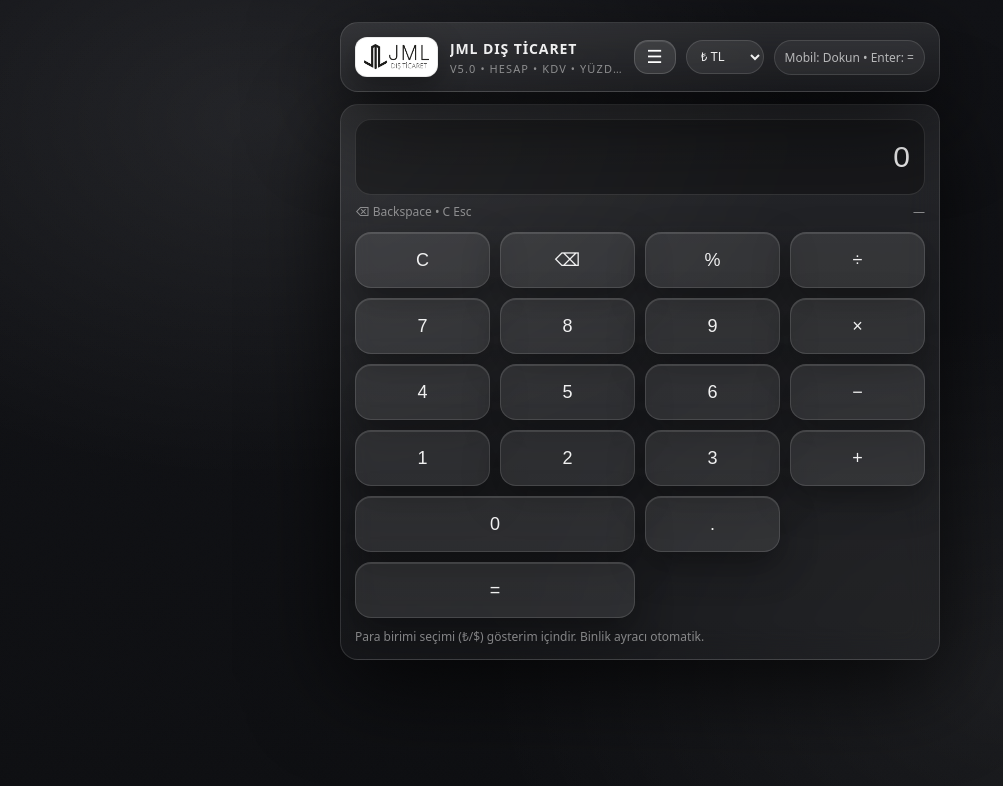
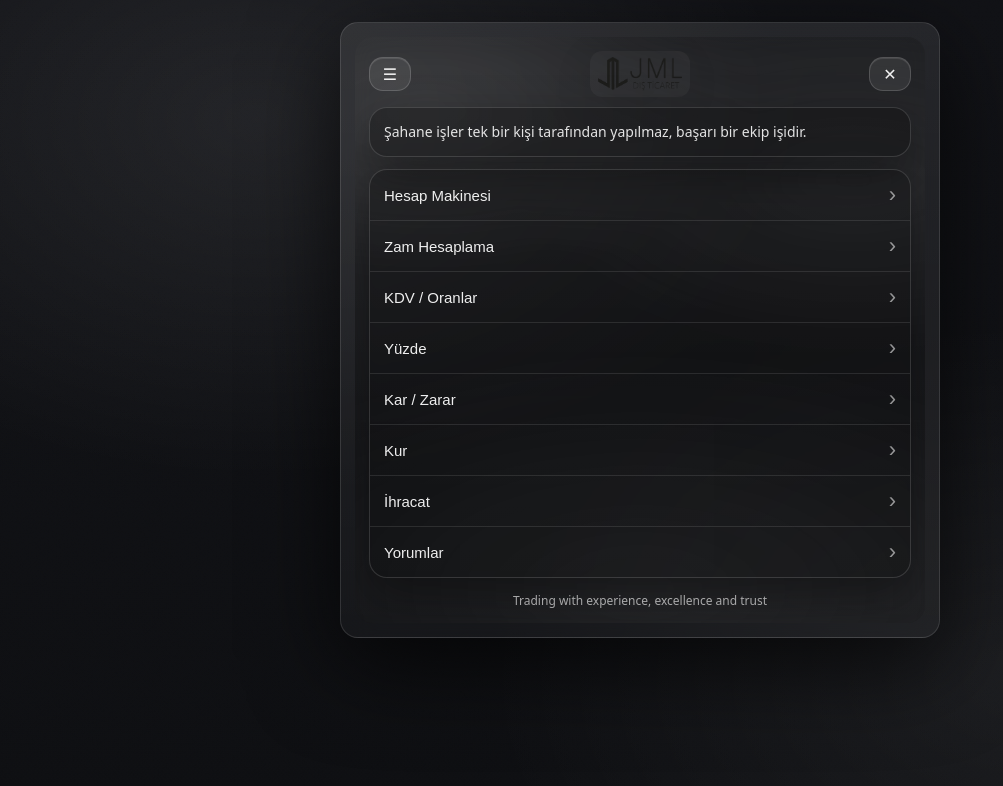
Before and after one commit to alikural0/jml-hesap, a plain HTML site: page index.html in a window 1280 px wide. Shown: the whole page, without its empty margins (0-1003 px from the left). Drawn offline with Linux system fonts and the light colour scheme; no server answers.

Commit message:
index.html

```diff
--- a/index.html
+++ b/index.html
@@ -47,6 +47,7 @@
 
     .wrap{width:min(600px,100%); display:flex; flex-direction:column; gap:12px; position:relative; z-index:1}
 
+    /* TOPBAR (normal ekranlarda) */
     .topbar{
       position:relative;
       z-index:10;
@@ -131,6 +132,127 @@
     .panel{display:none; padding:14px}
     .panel.active{display:block}
 
+    /* HOME menüde topbar gizle (senin görseldeki gibi) */
+    body.mode-home .topbar{ display:none; }
+
+    /* HOME (Menü tasarımı 1e1) */
+    .homeHero{
+      position:relative;
+      padding:14px;
+      border-radius:var(--r);
+      overflow:hidden;
+      min-height: 560px;
+    }
+    .homeHero::before{
+      content:"";
+      position:absolute; inset:-30px;
+      background:
+        radial-gradient(520px 260px at 18% 18%, rgba(255,255,255,.10), transparent 60%),
+        radial-gradient(520px 260px at 82% 28%, rgba(255,255,255,.08), transparent 62%),
+        radial-gradient(700px 340px at 50% 88%, rgba(255,255,255,.07), transparent 66%),
+        rgba(0,0,0,.18);
+      filter: blur(10px);
+      opacity:.95;
+      transform: scale(1.06);
+      pointer-events:none;
+    }
+    .homeHero > *{ position:relative; z-index:1; }
+
+    .homeTop{
+      display:flex;
+      align-items:center;
+      justify-content:space-between;
+      gap:12px;
+      margin-bottom:10px;
+    }
+    .homeMiniBtn{
+      height:34px; width:42px;
+      border-radius:14px;
+      border:1px solid var(--stroke);
+      background:rgba(255,255,255,.08);
+      color:var(--text);
+      font-size:16px;
+      cursor:pointer;
+      box-shadow: inset 0 1px 0 rgba(255,255,255,.10);
+    }
+    .homeMiniBtn:active{ transform:scale(.98); }
+
+    .homeLogoWrap{ flex:1; display:flex; justify-content:center; }
+    .homeLogo{
+      height:46px;
+      width:auto;
+      opacity:.92;
+      filter: drop-shadow(0 10px 26px rgba(0,0,0,.55));
+      border-radius:12px;
+      background:rgba(255,255,255,.04);
+      padding:6px 8px;
+    }
+
+    .homeQuoteCard{
+      padding:14px 14px;
+      border-radius:18px;
+      border:1px solid rgba(255,255,255,.14);
+      background:rgba(0,0,0,.28);
+      color:rgba(255,255,255,.88);
+      line-height:1.45;
+      font-size:14px;
+      box-shadow: 0 18px 46px rgba(0,0,0,.38);
+      margin-bottom:12px;
+    }
+
+    .homeListCard{
+      border-radius:18px;
+      border:1px solid rgba(255,255,255,.14);
+      background:rgba(0,0,0,.22);
+      overflow:hidden;
+      box-shadow: 0 18px 46px rgba(0,0,0,.38);
+    }
+    .homeRow{
+      width:100%;
+      display:flex;
+      align-items:center;
+      justify-content:space-between;
+      gap:10px;
+      padding:14px 14px;
+      background:transparent;
+      border:0;
+      color:var(--text);
+      font-size:15px;
+      cursor:pointer;
+      text-align:left;
+    }
+    .homeRow + .homeRow{ border-top:1px solid rgba(255,255,255,.10); }
+    .homeRow:hover{ background:rgba(255,255,255,.06); }
+    .homeRow:active{ background:rgba(255,255,255,.08); }
+    .homeRow i{
+      font-style:normal;
+      color:rgba(255,255,255,.55);
+      font-size:22px;
+      line-height:1;
+    }
+    .homeFooterText{
+      margin-top:14px;
+      text-align:center;
+      color:rgba(255,255,255,.62);
+      font-size:12px;
+    }
+
+    /* SPLASH (2sn) */
+    .splash{
+      position:fixed; inset:0;
+      background:#fff;
+      z-index:100000;
+      display:flex;
+      align-items:center;
+      justify-content:center;
+    }
+    .splash img{
+      width:min(720px, 92vw);
+      height:auto;
+      display:block;
+    }
+
+    /* CALC */
     .screen{
       width:100%; height:76px;
       border-radius:16px;
@@ -222,10 +344,8 @@
       word-break:break-word;
     }
     .hint{margin-top:10px; font-size:12px; color:var(--muted2); line-height:1.45}
-    .listItem{border-bottom:1px solid rgba(255,255,255,.08); padding:10px 0}
-    .listItem:last-child{border-bottom:none}
 
-    /* ✅ MENÜ + BACKDROP (Kesin çözüm) */
+    /* ✅ MENÜ + BACKDROP */
     .menuBackdrop{
       display:none;
       position:fixed;
@@ -294,6 +414,12 @@
 </head>
 
 <body>
+  <!-- ✅ Splash: 2sn bu görsel (splash.png yoksa sen bunun yerine görseli koyabilirsin) -->
+  <div id="splash" class="splash">
+    <!-- Senin gönderdiğin görseli projeye "splash.png" adıyla koyarsan birebir olur -->
+    <img src="splash.png" alt="JML Splash" onerror="this.src='logo.png'; this.style.width='min(520px,82vw)';" />
+  </div>
+
   <div class="wrap">
     <div class="topbar">
       <div class="brand">
@@ -315,8 +441,41 @@
     </div>
 
     <div class="card">
+
+      <!-- ✅ HOME MENÜ (ANA PANEL) -->
+      <div class="panel" id="panel-home">
+        <div class="homeHero">
+          <div class="homeTop">
+            <button id="homeOpenMenu" class="homeMiniBtn" type="button" aria-label="Menü">☰</button>
+
+            <div class="homeLogoWrap">
+              <img src="logo.png" class="homeLogo" alt="JML Dış Ticaret">
+            </div>
+
+            <button id="homeCloseApp" class="homeMiniBtn" type="button" aria-label="Kapat">✕</button>
+          </div>
+
+          <div class="homeQuoteCard">
+            Şahane işler tek bir kişi tarafından yapılmaz, başarı bir ekip işidir.
+          </div>
+
+          <div class="homeListCard">
+            <button class="homeRow" type="button" data-tab="calc"><span>Hesap Makinesi</span><i>›</i></button>
+            <button class="homeRow" type="button" data-tab="raise"><span>Zam Hesaplama</span><i>›</i></button>
+            <button class="homeRow" type="button" data-tab="kdv"><span>KDV / Oranlar</span><i>›</i></button>
+            <button class="homeRow" type="button" data-tab="pct"><span>Yüzde</span><i>›</i></button>
+            <button class="homeRow" type="button" data-tab="profit"><span>Kar / Zarar</span><i>›</i></button>
+            <button class="homeRow" type="button" data-tab="fx"><span>Kur</span><i>›</i></button>
+            <button class="homeRow" type="button" data-tab="export"><span>İhracat</span><i>›</i></button>
+            <button class="homeRow" type="button" data-tab="comments"><span>Yorumlar</span><i>›</i></button>
+          </div>
+
+          <div class="homeFooterText">Trading with experience, excellence and trust</div>
+        </div>
+      </div>
+
       <!-- HESAP -->
-      <div class="panel active" id="panel-calc">
+      <div class="panel" id="panel-calc">
         <input id="screen" class="screen" value="0" readonly />
         <div class="subline">
           <span>⌫ Backspace • C Esc</span>
@@ -508,12 +667,13 @@
     </div>
   </div>
 
-  <!-- ✅ Backdrop + Menu BODY EN ALTTA -->
+  <!-- Backdrop + Menu -->
   <div class="menuBackdrop" id="menuBackdrop"></div>
 
   <div class="menu" id="menu">
     <div class="mTitle">Menü</div>
-    <button data-tab="calc" class="active">Hesap <small>Temel</small></button>
+    <button data-tab="home" class="active">Ana Panel <small>Başlangıç</small></button>
+    <button data-tab="calc">Hesap <small>Temel</small></button>
     <button data-tab="kdv">KDV <small>Net/Brüt</small></button>
     <button data-tab="pct">Yüzde <small>+ / −</small></button>
     <button data-tab="profit">Kar / Zarar <small>Marj</small></button>
```
